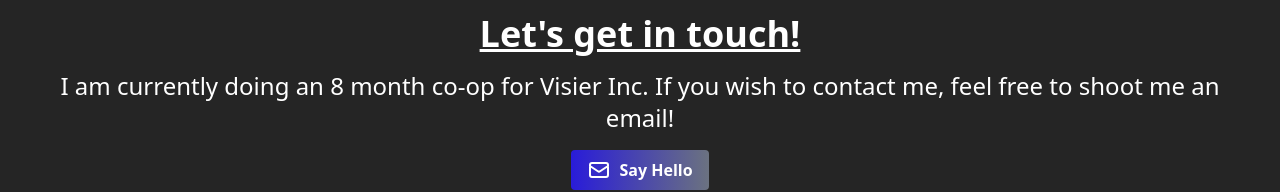
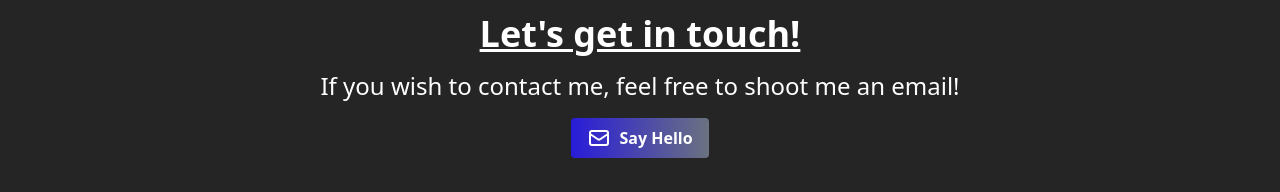
Before and after one commit to wallstarr/wallstarr.github.io, a React (Create React App) app: page / in a window 1280 px wide. Shown: the part 4050-4242 px from the top of the page. Built offline with nearby package versions, Linux system fonts and the light colour scheme.

Commit message:
updated contact section

```diff
--- a/src/components/Contact.js
+++ b/src/components/Contact.js
@@ -5,7 +5,7 @@ function Contact() {
             Let's get in touch!
           </div>
           <div class="text-2xl px-5 md:px-12 text-center mb-4">
-              I am currently doing an 8 month co-op for Visier Inc. If you wish to contact me, feel free to shoot me an email!
+              If you wish to contact me, feel free to shoot me an email!
           </div>
 
           <a className="flex flex-row bg-gradient-to-r from-customblue to-gray-500 hover:to-customyellow text-white font-bold py-2 px-4 rounded focus:ring transform transition hover:scale-105 duration-300 ease-in-out" href="mailto:dansakai0@gmail.com" rel="noopener noreferrer" target="_blank">
```
